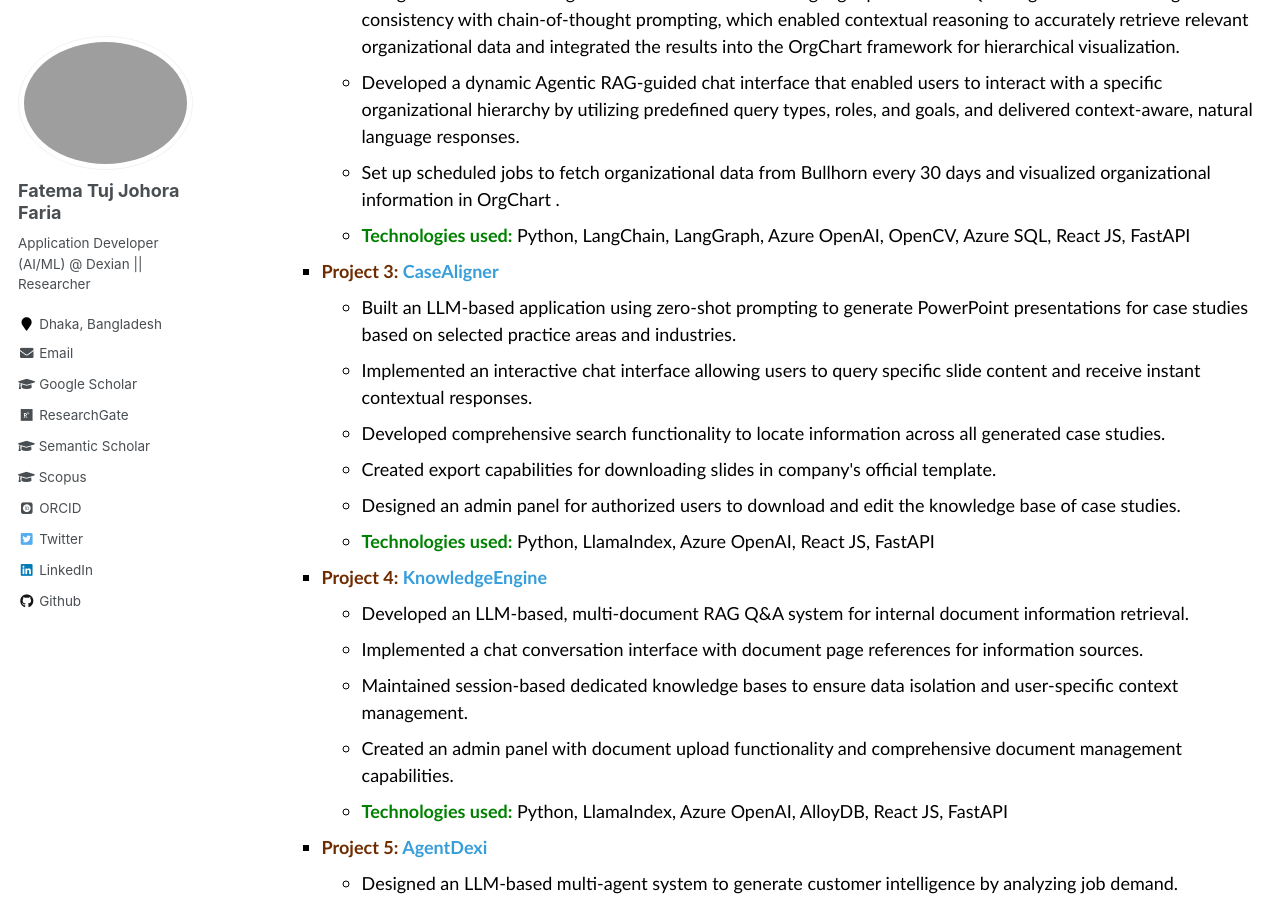
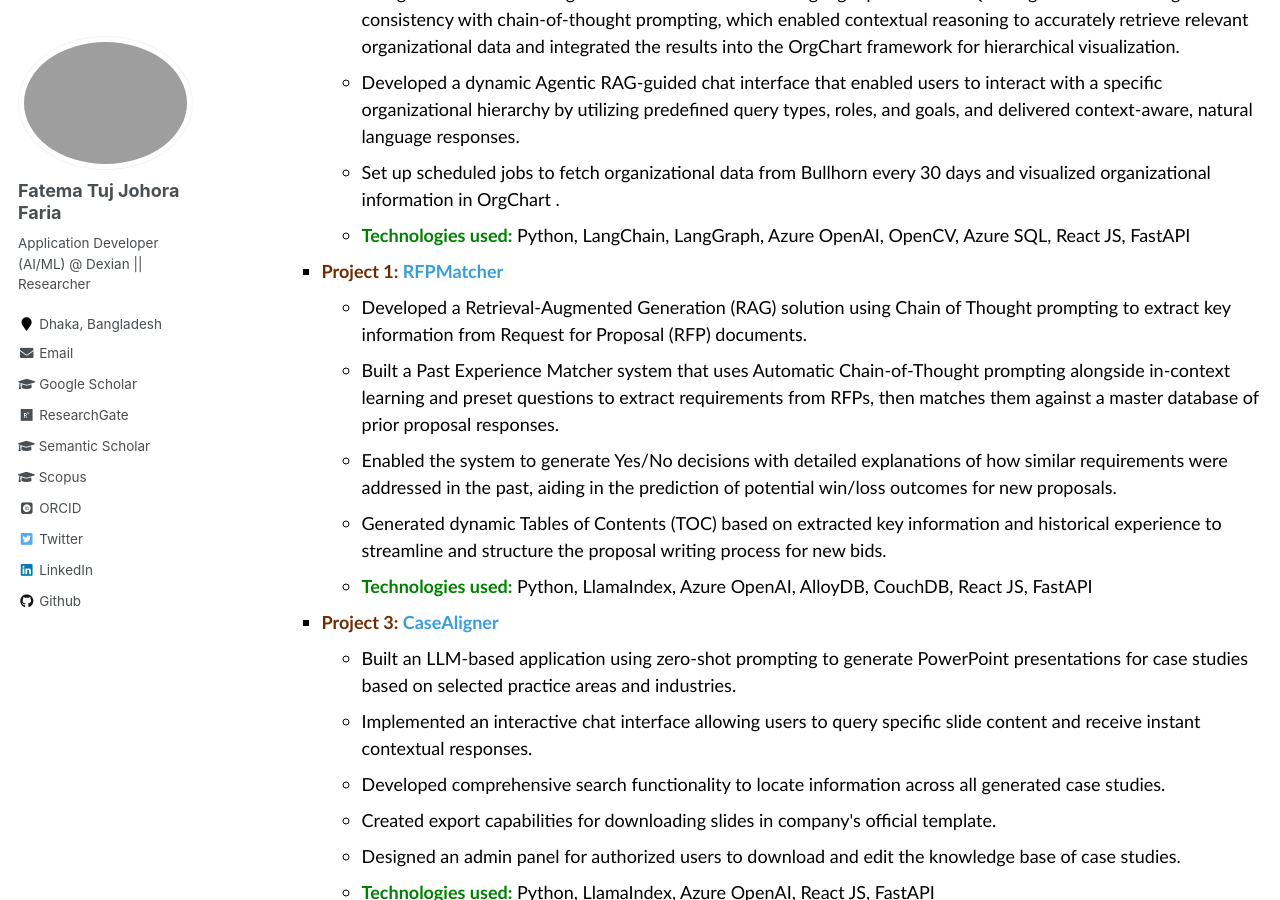
Before and after one commit to fatemafaria142/fatemafaria142.github.io, a Jekyll site: the page built from _pages/work.md, in a window 1280 px wide and 900 px high, scrolled down 1527 px. Built offline with Jekyll 4.4.1, drawn with Linux system fonts in a browser that asks for light colours; some web fonts are replaced.

Commit message:
Update CV

```diff
--- a/_pages/work.md
+++ b/_pages/work.md
@@ -54,6 +54,17 @@ title: ""
   </li>
 
   <li>
+    <b style="color:#6E2C00">Project 1: <span style="color:#389EDA">RFPMatcher</span></b>
+    <ul style="list-style-type: circle;">
+      <li>Developed a Retrieval-Augmented Generation (RAG) solution using Chain of Thought prompting to extract key information from Request for Proposal (RFP) documents.</li>
+      <li>Built a Past Experience Matcher system that uses Automatic Chain-of-Thought prompting alongside in-context learning and preset questions to extract requirements from RFPs, then matches them against a master database of prior proposal responses.</li>
+      <li>Enabled the system to generate Yes/No decisions with detailed explanations of how similar requirements were addressed in the past, aiding in the prediction of potential win/loss outcomes for new proposals.</li>
+      <li>Generated dynamic Tables of Contents (TOC) based on extracted key information and historical experience to streamline and structure the proposal writing process for new bids.</li>
+      <li><b><span style="color:green;">Technologies used:</span></b> Python, LlamaIndex, Azure OpenAI, AlloyDB, CouchDB, React JS, FastAPI</li>
+    </ul>
+  </li>
+
+  <li>
     <b style="color:#6E2C00">Project 3: <span style="color:#389EDA">CaseAligner</span></b>
     <ul style="list-style-type: circle;">
       <li>Built an LLM-based application using zero-shot prompting to generate PowerPoint presentations for case studies based on selected practice areas and industries.</li>
```
Also changed, not shown: _pages/about.md (+1 -0 lines), 1 other file.
